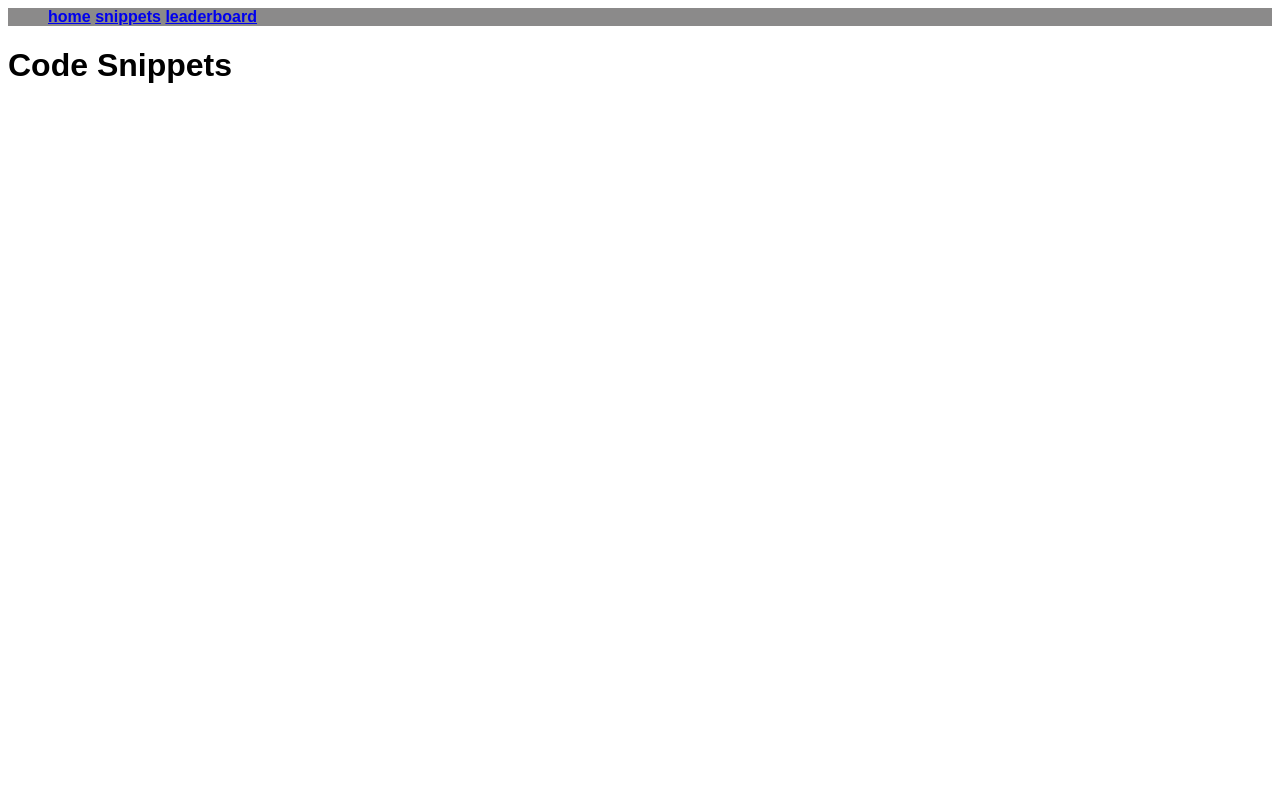
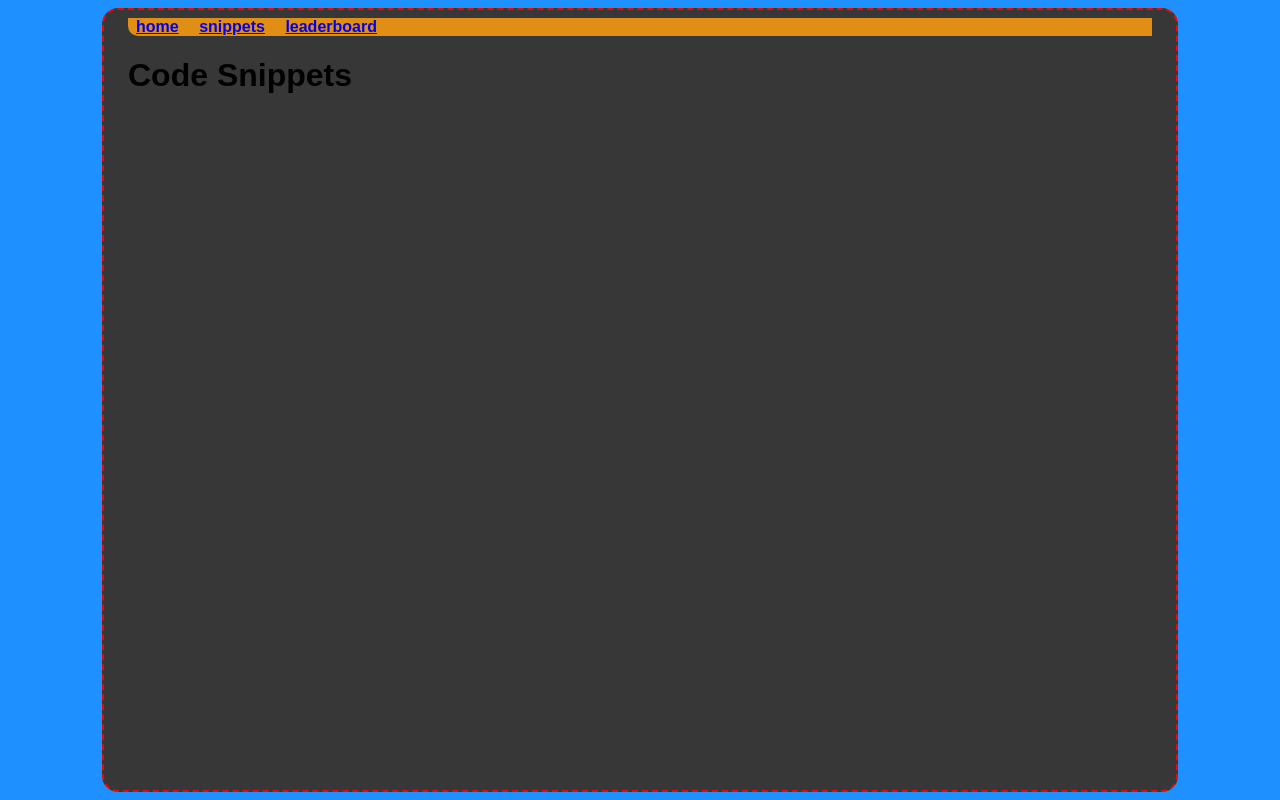
Before and after one commit to Otec-clan/otec-code-snippets, a plain HTML site: page index.html in a window 1280 px wide. Drawn offline with Linux system fonts and the light colour scheme.

Commit message:
Update style.css

```diff
--- a/style.css
+++ b/style.css
@@ -1,14 +1,33 @@
-* {
+body {
+    background-color: #383737;
+    border: 2px dashed red;
+    border-radius: 16px;
     font-family: Arial, Helvetica, sans-serif;
+    margin-left: auto;
+    margin-right: auto;
+    max-width: 1024px;
+    min-width: 256px;
+    padding-top: 8px;
+    padding-bottom: 24px;
+    padding-left: 24px;
+    padding-right: 24px;
+}
+
+html {
+    background-color: dodgerblue;
+    background-size: 8px 8px;
 }
 
 nav ul {
     list-style-type: none;
-    background-color: #1a181881;
+    background-color: #e08e14;
+    border-bottom-left-radius: 10px;
     font-weight: bold;
+    padding: 0px;
 }
 
 nav ul li {
     display: inline;
-
+    padding-right: 8px;
+    padding-left: 8px;
 }
```
